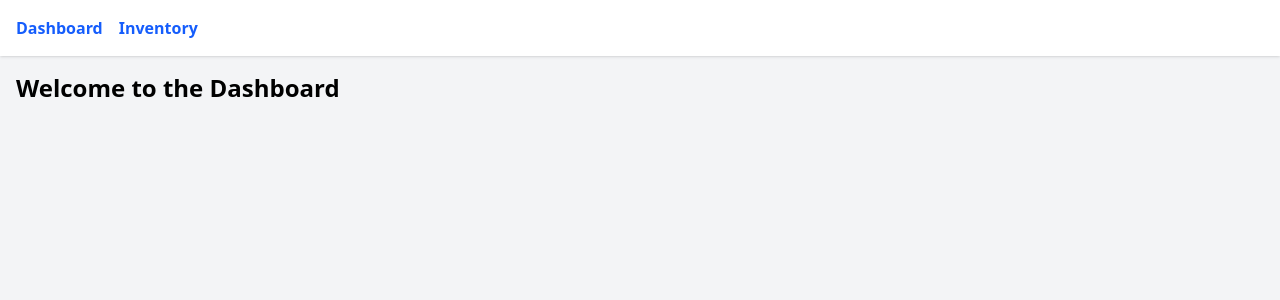
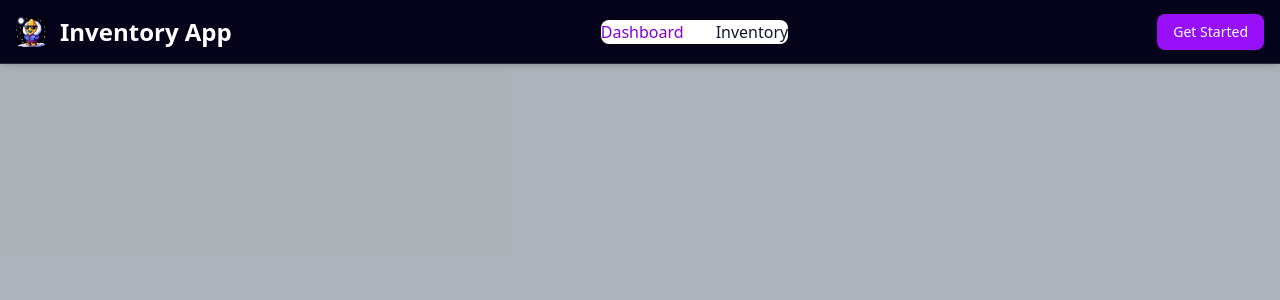
Before and after one commit to Mar915/AWSWebAppPractice, a React (Vite) app in the folder inventory-frontend/: page / in a window 1280 px wide. Shown: the top 300 px of the page. Built offline with nearby package versions, Linux system fonts and the light colour scheme.

Commit message:
Added logo and navabar structure style

```diff
--- a/inventory-frontend/src/App.jsx
+++ b/inventory-frontend/src/App.jsx
@@ -1,4 +1,4 @@
-import './index.css';
+import "./index.css";
 import { BrowserRouter as Router, Routes, Route } from "react-router-dom";
 import Dashboard from "./pages/Dashboard";
 import Inventory from "./pages/Inventory";
@@ -7,7 +7,7 @@ import Navbar from "./components/Navbar";
 function App() {
   return (
     <Router>
-      <div className="min-h-screen bg-gray-100">
+      <div className="min-h-screen bg-gray-600/45">
         <Navbar />
         <div className="p-4">
           <Routes>
--- a/inventory-frontend/src/components/Navbar.jsx
+++ b/inventory-frontend/src/components/Navbar.jsx
@@ -1,14 +1,68 @@
+import { useState } from "react";
 import { Link } from "react-router-dom";
 
 function Navbar() {
+  const [isOpen, setIsOpen] = useState(false);
+
   return (
-    <nav className="bg-white shadow p-4 flex gap-4">
-      <Link to="/" className="text-blue-600 font-semibold hover:underline">
-        Dashboard
-      </Link>
-      <Link to="/inventory" className="text-blue-600 font-semibold hover:underline">
-        Inventory
-      </Link>
+    <nav className="fixed top-0 start-0 z-20 w-full h-16 shadow-md border-b border-gray-800 bg-[#05041a] text-white shadow-md">
+      <div className="flex flex-wrap items-center justify-between mx-auto px-4 py-2 h-full">
+        {/* Logo + App Title */}
+        <Link to="/" className="flex items-center space-x-3">
+          <img src="/elote cozy4.jpg" className="h-8" />
+          <span className="text-2xl font-semibold whitespace-nowrap text-[#ffffff]">
+            Inventory App
+          </span>
+        </Link>
+
+        {/* Right-side buttons */}
+        <div className="flex items-center md:order-2 space-x-3 md:space-x-0">
+          <button
+            type="button"
+            className="text-white bg-purple-600 hover:bg-purple-700 focus:ring-4 focus:ring-purple-300 focus:outline-none font-medium text-sm text-center px-4 py-2 rounded-lg"
+          >
+            Get Started
+          </button>
+
+          {/* Hamburger toggle */}
+          <button
+            onClick={() => setIsOpen(!isOpen)}
+            type="button"
+            className="inline-flex items-center justify-center p-2 w-10 h-10 text-sm text-gray-500 rounded-lg md:hidden hover:bg-gray-100 focus:outline-none focus:ring-2 focus:ring-gray-200"
+            aria-controls="navbar-sticky"
+            aria-expanded={isOpen}
+          >
+            {/* Add icon here if needed */}
+          </button>
+        </div>
+
+        {/* Responsive menu links */}
+        <div
+          className={`${
+            isOpen ? "block" : "hidden"
+          } items-center justify-between w-full md:flex md:w-auto md:order-1`}
+          id="navbar-sticky"
+        >
+          <ul className="flex flex-col p-4 md:p-0 mt-4 md:mt-0 font-medium border border-gray-100 md:border-0 rounded-lg bg-gray-50 md:bg-white md:flex-row md:space-x-8 dark:bg-gray-800 md:dark:bg-gray-900 dark:border-gray-700">
+            <li>
+              <Link
+                to="/"
+                className="block px-3 py-2 text-white bg-purple-700 rounded md:bg-transparent md:text-purple-700 md:p-0"
+              >
+                Dashboard
+              </Link>
+            </li>
+            <li>
+              <Link
+                to="/inventory"
+                className="block px-3 py-2 text-gray-900 rounded hover:bg-gray-100 md:hover:bg-transparent md:hover:text-purple-700 md:p-0 dark:text-white dark:hover:bg-gray-700 dark:hover:text-white"
+              >
+                Inventory
+              </Link>
+            </li>
+          </ul>
+        </div>
+      </div>
     </nav>
   );
 }
```
Also changed, not shown: inventory-frontend/public/elote cozy4.jpg (added), 1 other file (tests, documents, lock files or other folders).
